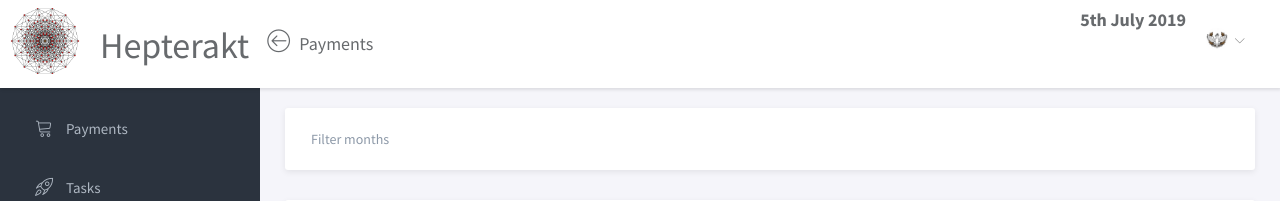
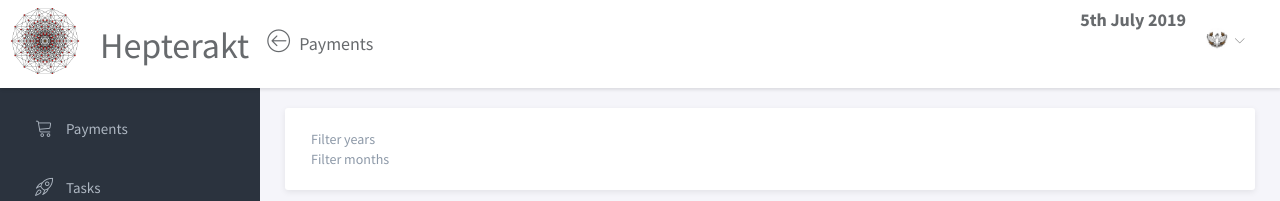
Before and after one commit to miloszsobiczewski/Hepterakt, a Django app: page /payments/ in a window 1280 px wide. Shown: the top 201 px of the page. Run offline with Django 3.2, Linux system fonts and the light colour scheme; data that the repository does not hold is empty; some libraries are stand-ins or nearby versions.

Commit message:
payments filtring by year and month

```diff
--- a/payments/templates/payments/payments.html
+++ b/payments/templates/payments/payments.html
@@ -16,10 +16,18 @@
 
             <!-- MYBLOCK -->
 
+           <p class="panel-subtitle">Filter years</p>
+
+            {% for year in payments_years %}
+                <a href="{% url 'payments:filter-payments' year curr_month %}" class="">
+                    <span class="label label-default">[ {{ year }} ]</span>
+                </a>
+            {% endfor %}
+
             <p class="panel-subtitle">Filter months</p>
 
             {% for month in payments_months %}
-                <a href="{% url 'payments:filter-payments' month %}" class="">
+                <a href="{% url 'payments:filter-payments' curr_year month %}" class="">
                     <span class="label label-default">[ {{ month }} ]</span>
                 </a>
             {% endfor %}
--- a/payments/urls.py
+++ b/payments/urls.py
@@ -18,5 +18,5 @@ urlpatterns = [
     url(r'^tasks/', views.tasks_view, name='tasks'),
     url(r'^download/', views.download, name='download'),
     url(r'^documents/', views.docs_view, name='documents'),
-    url(r"^(?P<month>[-\w]+)/$", views.payments_view, name="filter-payments"),
+    url(r"^(?P<curr_year>[-\w]+)/(?P<curr_month>[-\w]+)/$", views.payments_view, name="filter-payments"),
 ]
--- a/payments/views.py
+++ b/payments/views.py
@@ -51,10 +51,12 @@ def tasks_view(request):
                                                    'form': form})
 
 
-def payments_view(request, month=None):
-    if month is None:
-        month = datetime.now().month
-    payments = Payment.objects.all().order_by('-id').filter(date__month=month)
+def payments_view(request, curr_year=None, curr_month=None):
+    if curr_month is None:
+        curr_month = datetime.now().month
+    if curr_year is None:
+        curr_year = datetime.now().year
+    payments = Payment.objects.all().order_by('-id').filter(date__month=curr_month, date__year=curr_year)
     if request.method == 'POST':
         paid = request.POST.get('Done', False)
         if paid:
@@ -71,8 +73,12 @@ def payments_view(request, month=None):
     # distinct months for page filtering
     payments_dates = Payment.objects.values_list('date', flat=True)
     payments_months = list(set([x.month for x in payments_dates]))
+    payments_years = list(set([x.year for x in payments_dates]))
     return render(request, "payments/payments.html", {'payments': payments,
                                                       'payments_months': payments_months,
+                                                      'payments_years': payments_years,
+                                                      'curr_month': curr_month,
+                                                      'curr_year': curr_year,
                                                       'form': form})
 
 
```
